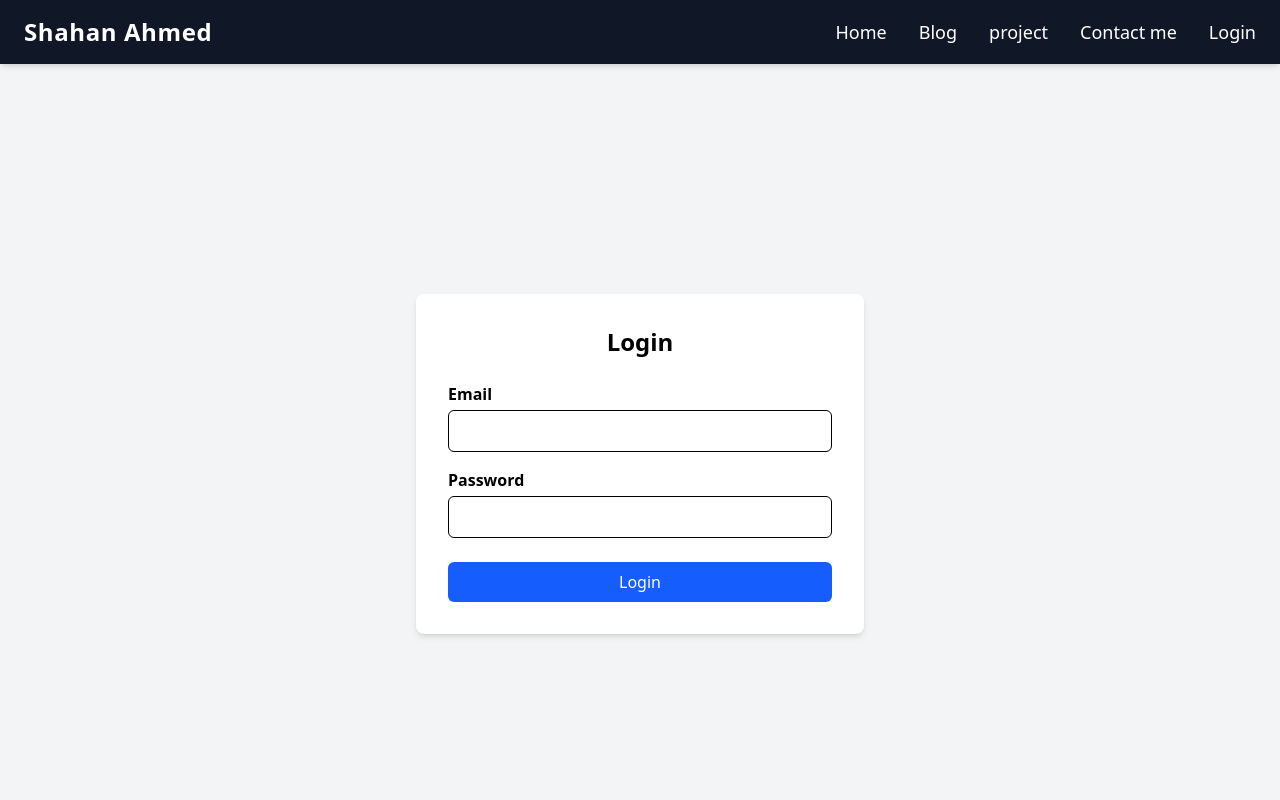
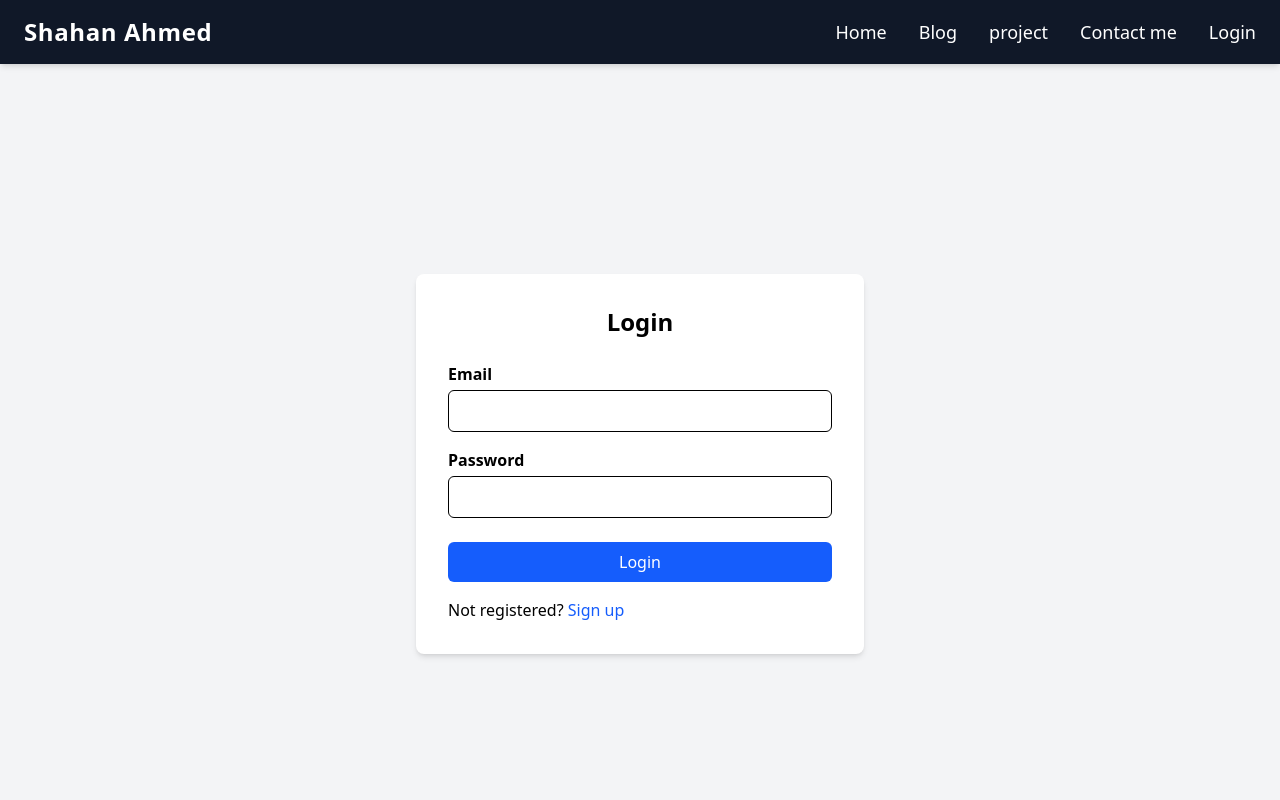
Before and after one commit to Atiqul-Imon/shahanahmed-react-frontend, a React (Vite) app: page /login in a window 1280 px wide. Shown: the top 800 px of the page. Built offline with nearby package versions, Linux system fonts and the light colour scheme; no server answers.

Commit message:
Use Sign up here text in login page

```diff
--- a/src/pages/Login/index.jsx
+++ b/src/pages/Login/index.jsx
@@ -1,5 +1,5 @@
 import React, { useState } from "react";
-import { useNavigate } from "react-router-dom";
+import { Link, useNavigate } from "react-router-dom";
 import { postData } from "../../../utils/api";
 
 const Login = () => {
@@ -92,6 +92,15 @@ const Login = () => {
         >
           Login
         </button>
+
+      <div className="mt-4">
+  <p>
+    Not registered?{' '}
+    <Link to="/register" className="text-blue-600 hover:underline">
+      Sign up
+    </Link>
+  </p>
+</div>
       </form>
     </div>
   );
```
